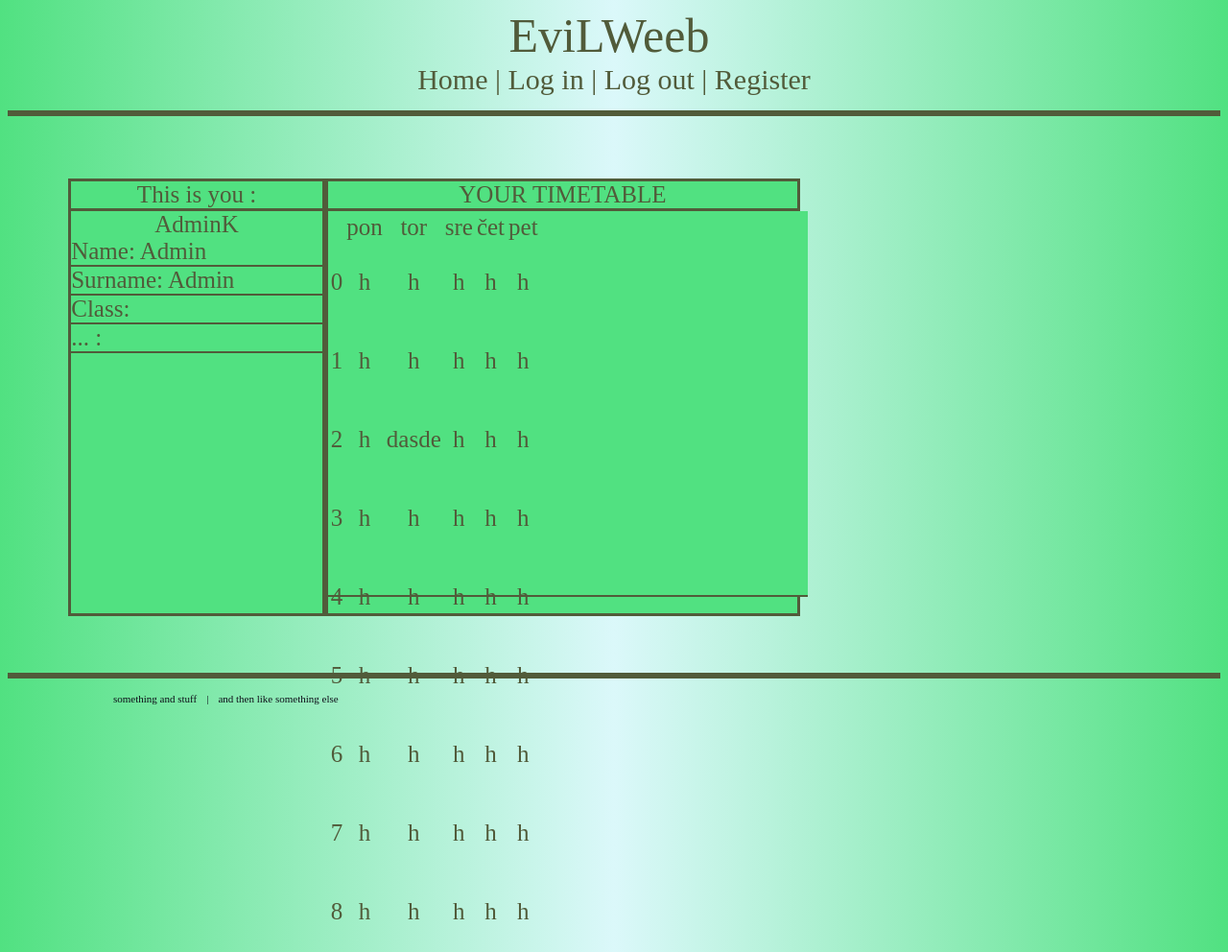
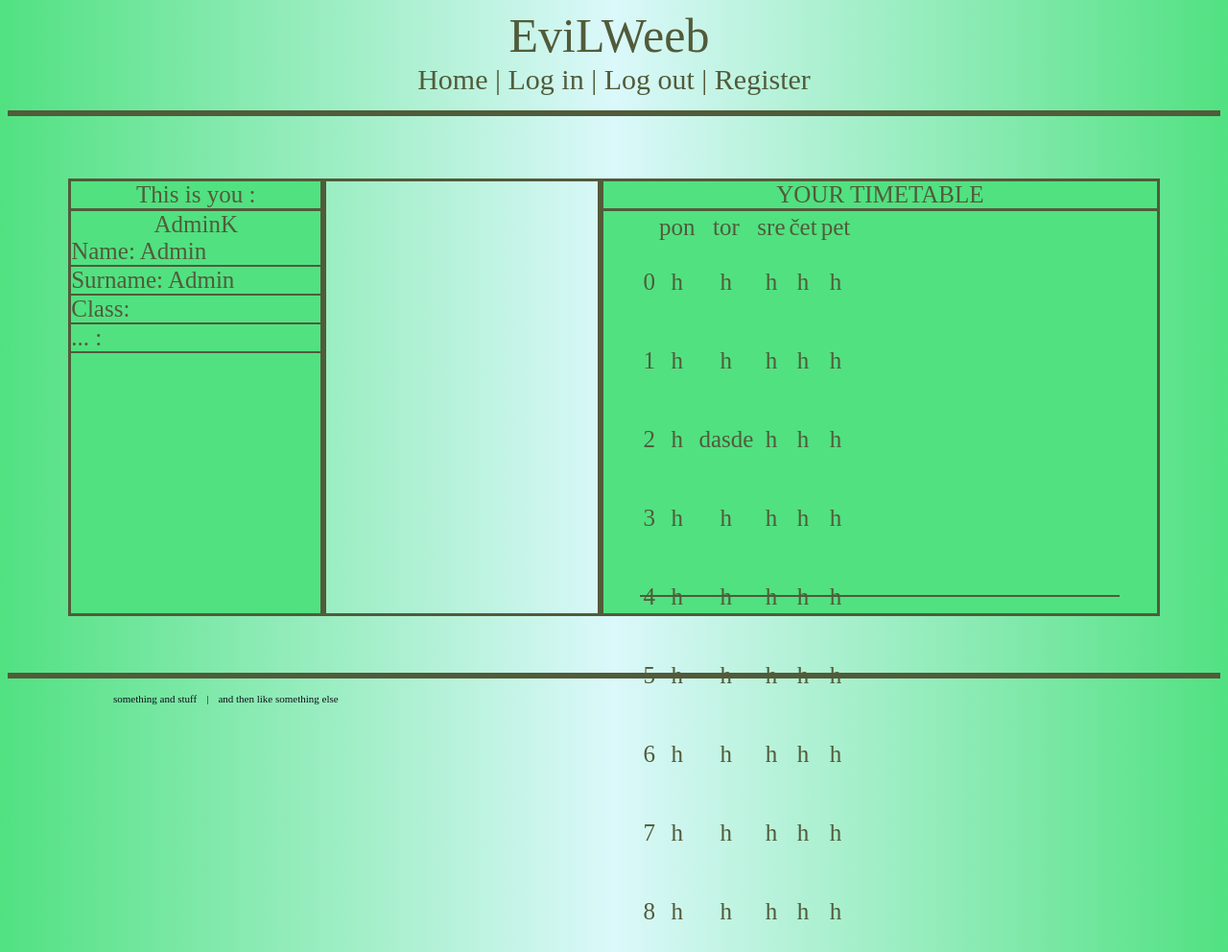
Before and after one commit to MannOfPootis/School-project, a PHP site: page /school-project/Home1.php in a window 1280 px wide. Shown: the whole page at 96% size. Run offline with PHP 8.4, Linux system fonts and the light colour scheme; a user stored in the database is signed in; data comes from the database, SQL or seed files in the repository; data that the repository does not hold is empty.

Commit message:
visual changes

```diff
--- a/Home1.php
+++ b/Home1.php
@@ -37,6 +37,10 @@
 			</div>
 
 
+			<div class="home_mid">
+
+
+			</div>
 
 
 
--- a/theme_1.css
+++ b/theme_1.css
@@ -304,7 +304,7 @@ background: rgba(0,0, 0, .5);
    background-color: #51E181;
 
 
-    width: 43%;
+    width: 51%;
    height: 450PX;
    border-style: solid;
    display: flex;
@@ -314,7 +314,7 @@ background: rgba(0,0, 0, .5);
 .home_mid{
    border-style: solid;
    flex-direction: column;
-    width: 33%;
+    width: 25%;
 }
 
 .info {
```
